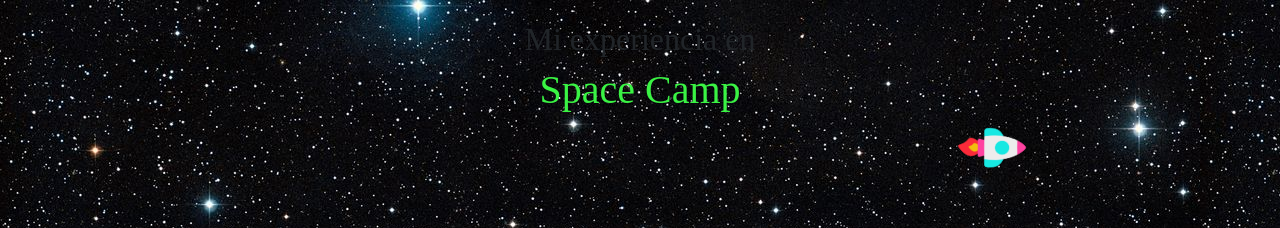
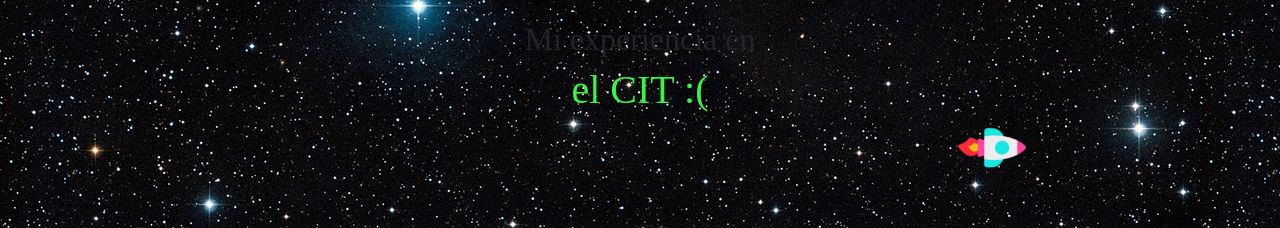
Before and after one commit to Fabilu15/PruebaApps, a plain HTML site: page index.html in a window 1280 px wide. Shown: the top 228 px of the page. Drawn offline with nearby package versions, Linux system fonts and the light colour scheme.

Commit message:
Update index.html
Edité el texto del header y cambie por "el CIT :("

```diff
--- a/index.html
+++ b/index.html
@@ -14,7 +14,7 @@
 
   <div id="header">
     <h2> Mi experiencia en </h2>
-    <h1> Space Camp </h1>
+    <h1> el CIT :( </h1>
     <img src="cohete.png" height="50" id="cohete">
   </div>
 
```
